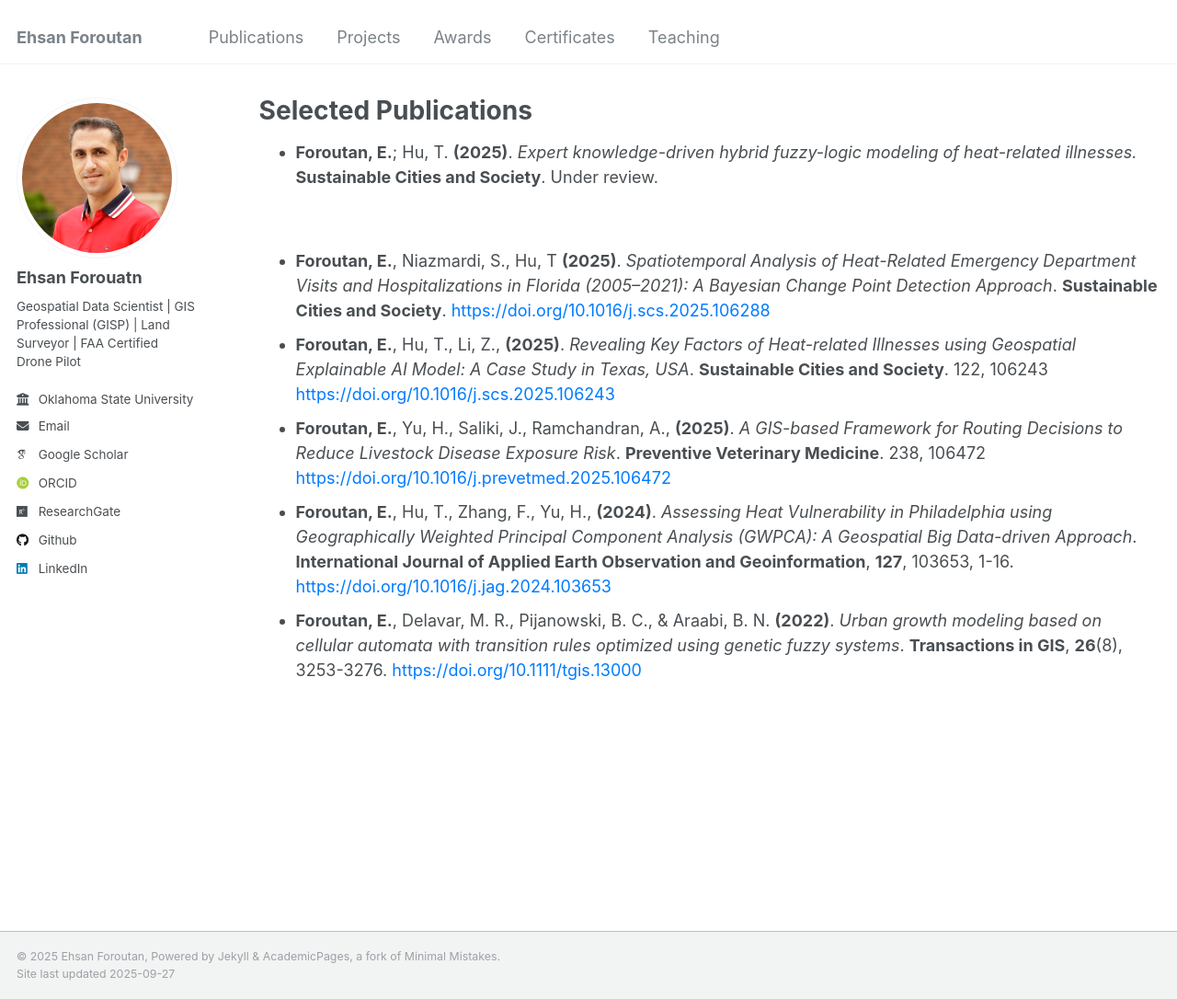
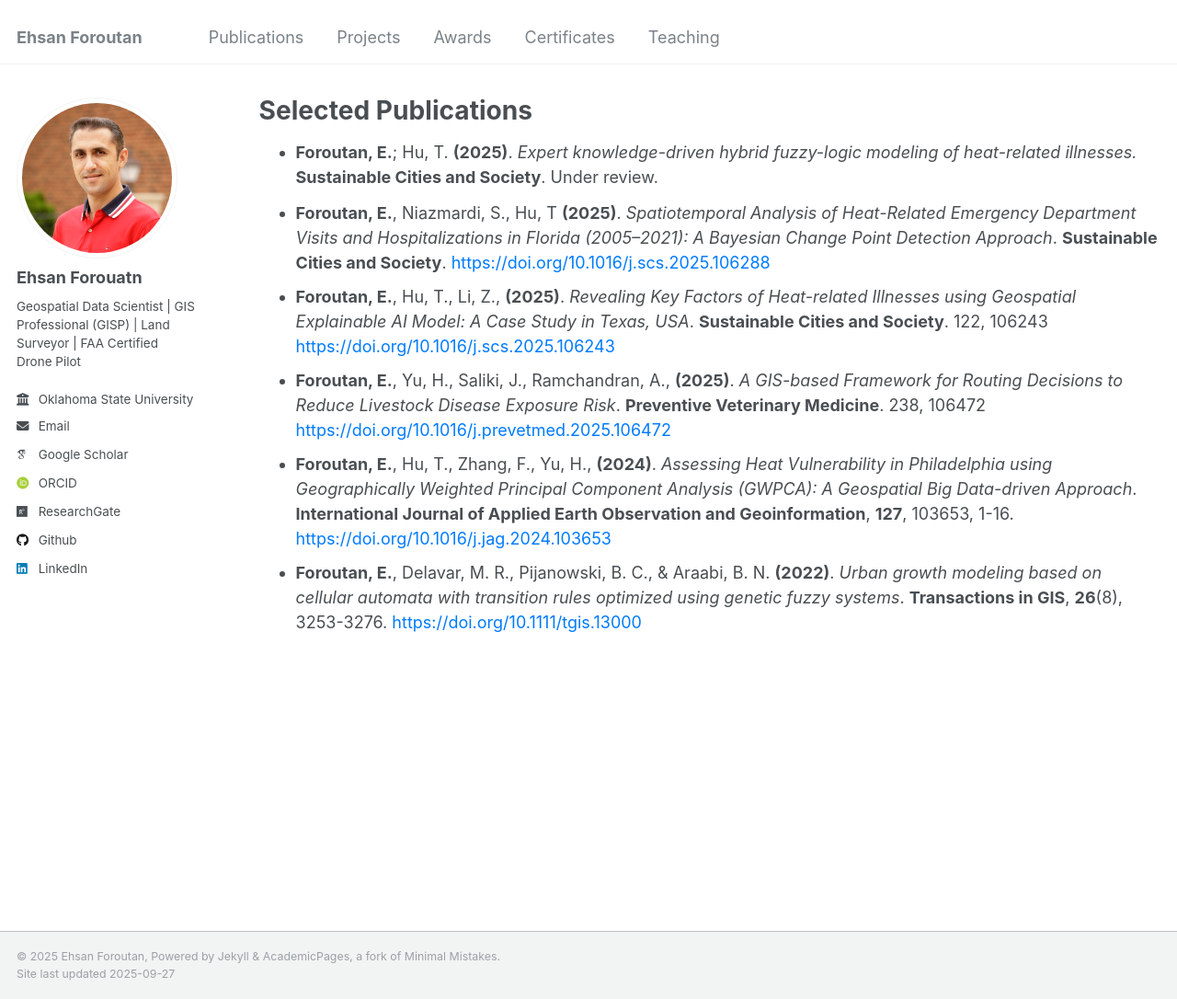
Before and after one commit to eforoutan/eforoutan.github.io, a Jekyll site: the page built from _pages/publications.html, in a window 1280 px wide and 1086 px high. Shown: the whole window at 92% size. Built offline with Jekyll 4.4.1, drawn with Linux system fonts in a browser that asks for light colours; some web fonts are replaced.

Commit message:
Update publications.html

```diff
--- a/_pages/publications.html
+++ b/_pages/publications.html
@@ -6,13 +6,12 @@ author_profile: true
 ---
 <ul>
 
-  <li style="font-size:1rem; line-height:1.5; margin-bottom:10px;">
+  <li style="font-size:1rem; line-height:1.5; margin-bottom:12px;">
     <strong>Foroutan, E.</strong>; Hu, T. <strong>(2025)</strong>.
     <em>Expert knowledge-driven hybrid fuzzy-logic modeling of heat-related illnesses.</em>
     <strong>Sustainable Cities and Society</strong>. Under review.
   </li>
-<br>
-</br>
+
   <li style="font-size: 1rem; line-height: 1.5; margin-bottom: 10px;">
     <strong>Foroutan, E.</strong>, Niazmardi, S., Hu, T <strong>(2025)</strong>.
     <em>Spatiotemporal Analysis of Heat-Related Emergency Department Visits and Hospitalizations in Florida (2005–2021): A Bayesian Change Point Detection Approach</em>.
```
